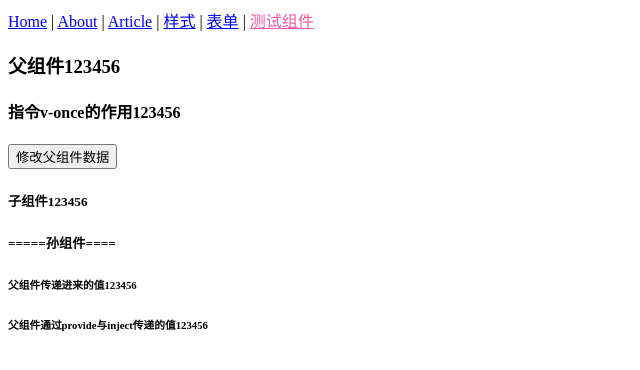
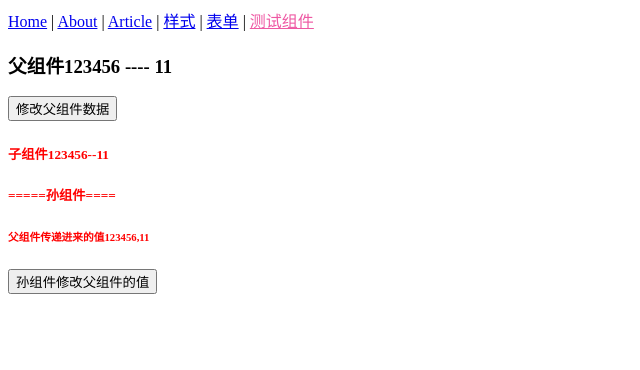
Before and after one commit to tong-yongze/vue-review-1.30-, a Vue app: page /#/com0206 in a window 1280 px wide. Shown: the top 370 px of the page, without its empty margins (0-640 px from the left). Built offline with nearby package versions, Linux system fonts and the light colour scheme.

Commit message:
组件传值

```diff
--- a/src/components/tongxin-child-child.vue
+++ b/src/components/tongxin-child-child.vue
@@ -1,14 +1,17 @@
 <template>
   <div>
     <h5>=====孙组件====</h5>
-    <h6>父组件传递进来的值{{ articleId }}</h6>
-    <h6>父组件通过provide与inject传递的值{{ sunCom }}</h6>
+    <h6>父组件传递进来的值{{ articleId }},{{value}}</h6>
+    <button @click="sunUpdateParent">孙组件修改父组件的值</button>
+    <!-- <h6>父组件通过provide与inject传递的值{{ sunCom }}</h6>
+    <h6>通过attrs传递的两个属性{{name1}} , {{age}},{{addr}}</h6> -->
   </div>
 </template>
 
 <script>
 export default {
   name: 'TongxinChild0206',
+  inheritAttrs: false,
   inject: ['sunCom'],
   props: {
     articleId: {
@@ -18,6 +21,27 @@ export default {
         return /^\d{6,16}$/.test(val);
       },
     },
+    name1: {
+      type: Number
+    },
+    age: {
+      type: String
+    },
+    addr: {
+      type: String
+    },
+     value: {
+      type: Number
+    }
+  },
+  created() {
+    console.log('孙组件', this.$attrs)
+  },
+  methods: {
+    sunUpdateParent() {
+      // this.articleId++   这样会报错 因为vue 是单项数据流 单向下行绑定 子组件要是直接修改了父组件的内容 就破坏了这种结构 vue不允许 如果一定要修改 可以通过data初始值props值 或者计算属性 来改
+      this.$emit('Self-Event',this.articleId +1)
+    }
   },
 };
 </script>
--- a/src/components/tongxin-child.vue
+++ b/src/components/tongxin-child.vue
@@ -1,7 +1,11 @@
 <template>
   <div>
-    <h5>子组件{{ articleId }}</h5>
-    <tongxin-child0206 :articleId="articleId" />
+    <h5>子组件{{ articleId }}--{{value}}</h5>
+    <!-- $attrs 会把父组件传递进来的 非 props上面的属性 放在对象里面 -->
+    <tongxin-child0206 :articleId="articleId" v-bind="$attrs"
+    @Self-Event="getFromSun"
+    v-model="value"
+    />
   </div>
 </template>
 
@@ -18,9 +22,19 @@ export default {
       type: Number,
       default: 1,
     },
+    value: {
+      type: Number
+    }
   },
   created() {
-    console.log(this.articleId);
+    console.log(this.$attrs);
+  },
+  methods: {
+    getFromSun(e) {
+    console.log('子组件监听孙组件的事件', e);
+
+      this.$emit('Self-Event2', e)
+    }
   },
 };
 </script>
--- a/src/views/com0206.vue
+++ b/src/views/com0206.vue
@@ -1,9 +1,23 @@
 <template>
   <div>
-    <h3>父组件{{ articleId }}</h3>
-    <h4 v-once>指令v-once的作用{{articleId}}</h4>
+    <h3>父组件{{ articleId }} ---- {{count}}</h3>
+    <!-- <h4 v-once>指令v-once的作用{{articleId}}</h4> -->
     <button @click="articleId++">修改父组件数据</button>
-    <tongxin0206 :articleId="articleId" />
+     <!-- @Self-Event2="getFromSon" -->
+     <!-- @Self-Event2="getFromSon(1,2, $event)" -->
+     <!-- v-model="count" 等价于 :count="xx" @input="xx" -->
+    <tongxin0206
+    :articleId="articleId"
+    v-model="count"
+    :name1="123"
+    :age="'hello'"
+    :addr="'上海'"
+    :class="{acative: true}"
+    :style="{color: 'red'}"
+    @Self-Event2="(e) => {
+      this.articleId = e
+    }"
+    />
   </div>
 </template>
 
@@ -24,7 +38,14 @@ export default {
   data() {
     return {
       articleId: 123456,
+      count: 11
     };
+  },
+  methods: {
+    getFromSon(e) {
+      console.log('父组件监听到了子组件的事件', e)
+      this.articleId = e
+    }
   },
 };
 </script>
```
